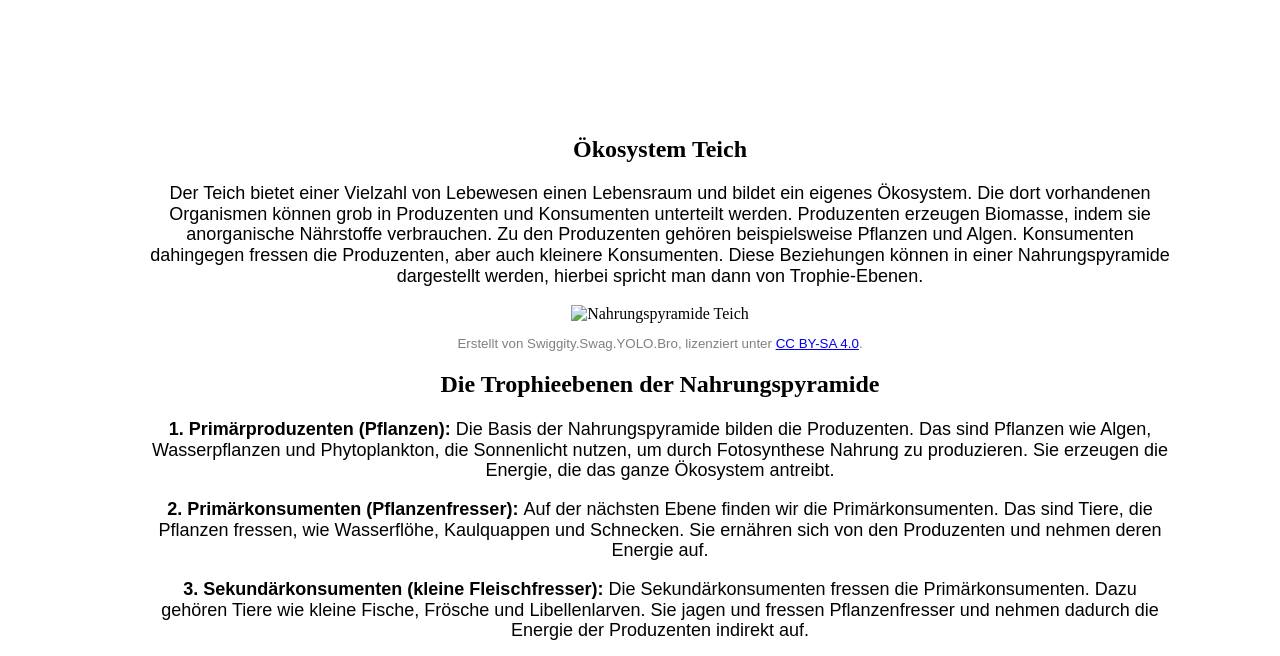
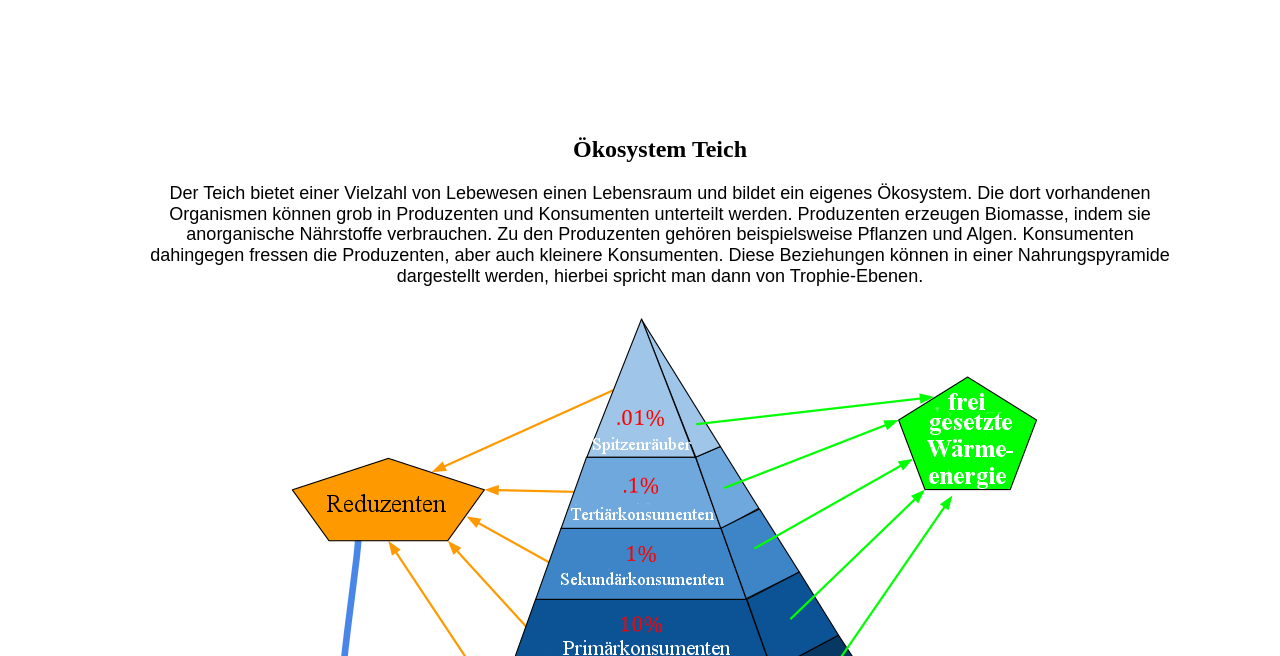
Before and after one commit to Saskianne/Tierheim_Fuehrung, a plain HTML site: page teich.html in a window 1280 px wide. Shown: the part 112-768 px from the top of the page. Drawn offline with nearby package versions, Linux system fonts and the light colour scheme; files whose address does not match are found by name; a web font is replaced by a local one.

Commit message:
Update teich.html

```diff
--- a/teich.html
+++ b/teich.html
@@ -55,7 +55,7 @@
       <p>
         Der Teich bietet einer Vielzahl von Lebewesen einen Lebensraum und bildet ein eigenes Ökosystem. Die dort vorhandenen Organismen können grob in Produzenten und Konsumenten unterteilt werden. Produzenten erzeugen Biomasse, indem sie anorganische Nährstoffe verbrauchen. Zu den Produzenten gehören beispielsweise Pflanzen und Algen. Konsumenten dahingegen fressen die Produzenten, aber auch kleinere Konsumenten. Diese Beziehungen können in einer Nahrungspyramide dargestellt werden, hierbei spricht man dann von Trophie-Ebenen.
       </p>
-       <img src="Nahrungspyramide.png" alt="Nahrungspyramide Teich">
+       <img src="imgs/Nahrungspyramide.png" alt="Nahrungspyramide Teich">
       <p style="font-size: smaller; color: gray;">Erstellt von Swiggity.Swag.YOLO.Bro, lizenziert unter <a href="https://de.wikipedia.org/wiki/Trophie#/media/Datei:EcologicalPyramid_german.png">CC BY-SA 4.0</a>.</p>
       <h2>Die Trophieebenen der Nahrungspyramide</h2>
       <p><strong>1.	Primärproduzenten (Pflanzen): </strong>Die Basis der Nahrungspyramide bilden die Produzenten. Das sind Pflanzen wie Algen, Wasserpflanzen und Phytoplankton, die Sonnenlicht nutzen, um durch Fotosynthese Nahrung zu produzieren. Sie erzeugen die Energie, die das ganze Ökosystem antreibt.</p>
```
